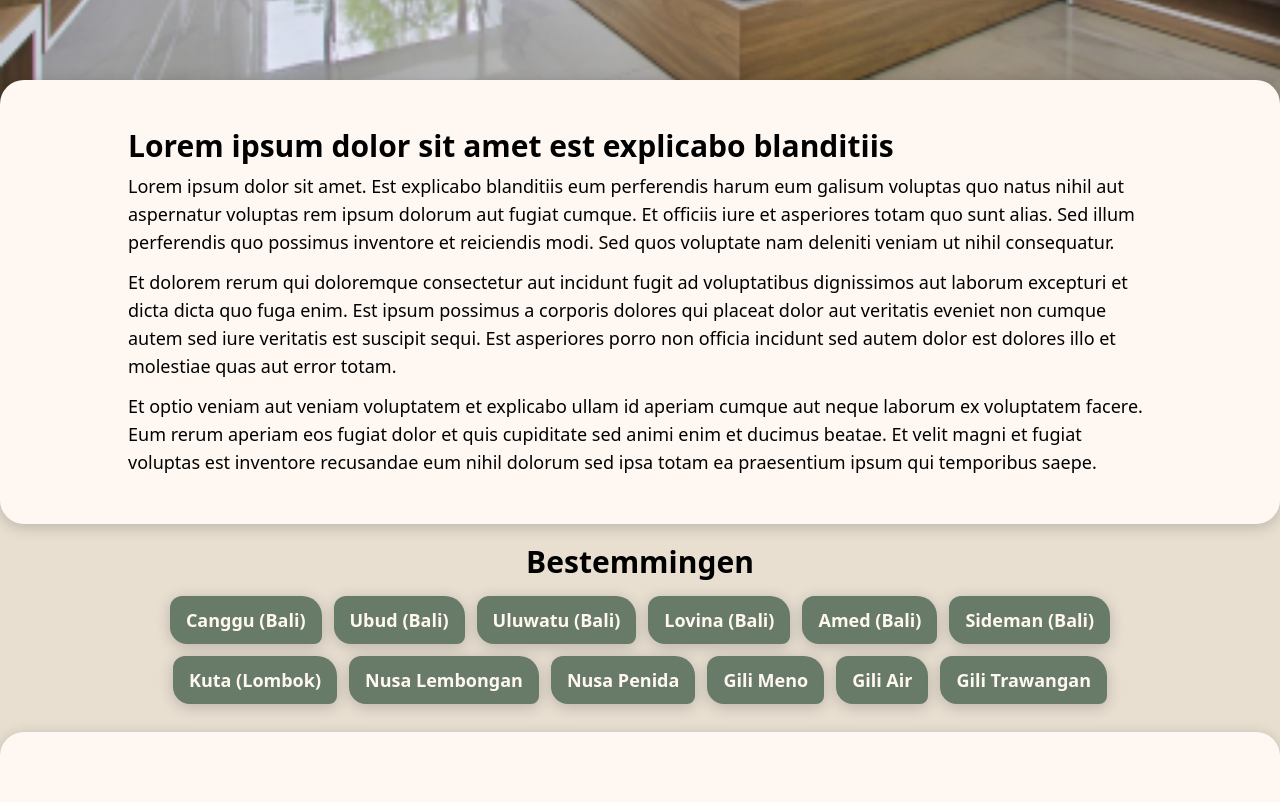
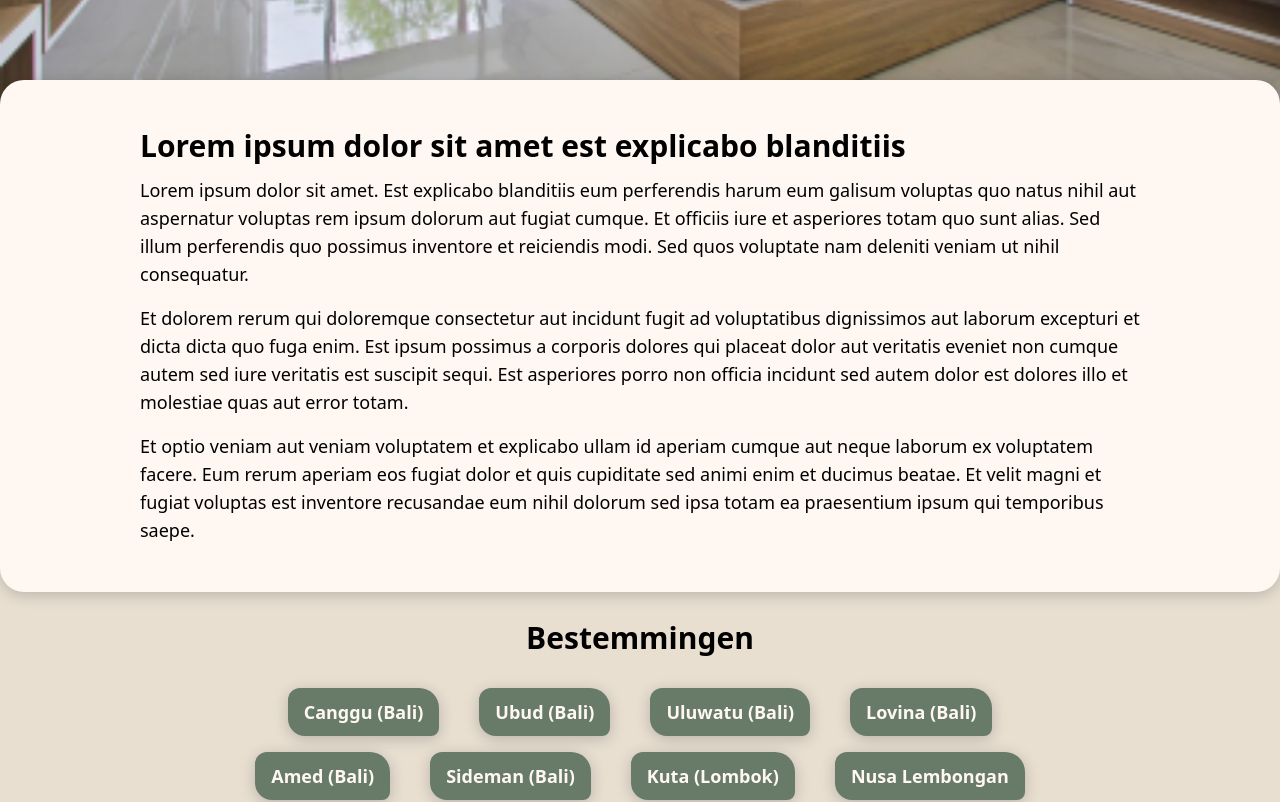
Before and after one commit to dannyfrelink/affiliate-blog, a React (Create React App) app: page /accommodaties in a window 1280 px wide. Shown: the part 640-1442 px from the top of the page. Built offline with nearby package versions, Linux system fonts and the light colour scheme; the HTML template or start-up script is replaced by a standard one.

Commit message:
update: make first two sections on Overview component Accommodations responsive

```diff
--- a/src/components/pages/overview/Overview.tsx
+++ b/src/components/pages/overview/Overview.tsx
@@ -4,12 +4,14 @@ import H2 from "../../typography/H2";
 import Button from "../../general/Button";
 // import { Link } from "react-router-dom";
 import { Link, Element } from "react-scroll";
+import { useAppContext } from "../../../config/AppContext";
 
 interface OverviewProps {
 	children: React.ReactNode[];
 }
 
 const Overview: React.FC<OverviewProps> = ({ children }) => {
+	const { screenSize } = useAppContext();
 	const destinations = [
 		"Canggu (Bali)",
 		"Ubud (Bali)",
@@ -29,18 +31,31 @@ const Overview: React.FC<OverviewProps> = ({ children }) => {
 		<main>
 			<Container>{children[0]}</Container>
 
-			<section className="relative text-center pt-5 pb-7 before:absolute before:inset-x-0 before:-inset-y-6 before:bg-background before:z-[-1]">
+			<section
+				className={`relative text-center before:absolute before:inset-x-0 before:-inset-y-6 before:bg-background before:z-[-1] ${
+					screenSize < 750 ? "pt-5 pb-7" : "pt-7 pb-10"
+				}`}
+			>
 				<H2>Bestemmingen</H2>
 
-				<div className="flex flex-wrap justify-center gap-3 w-[85vw] mx-auto mt-4">
+				<div
+					className={`flex flex-wrap justify-center w-[85vw] max-w-[800px] mx-auto ${
+						screenSize < 750
+							? "mt-4 gap-3"
+							: screenSize < 1250
+							? "max-w-[700px] mt-6 gap-y-4 gap-x-7"
+							: "mt-8 gap-y-4 gap-x-10"
+					}`}
+				>
 					{destinations.map((dest, index) => (
 						<Button key={index} className="!bg-tertair">
 							<Link
 								to={dest.toLowerCase().split(" ").join("-")}
 								smooth={true}
 								duration={500}
-							/>
-							{dest}
+							>
+								{dest}
+							</Link>
 						</Button>
 					))}
 				</div>
--- a/src/pages/Accommodations.tsx
+++ b/src/pages/Accommodations.tsx
@@ -2,12 +2,12 @@ import { useEffect } from "react";
 import { useAppContext } from "../config/AppContext";
 import Header from "../components/header/Header";
 import HeaderImage from "../images/mockup/hotel.png";
-import Container from "../components/general/Container";
 import H2 from "../components/typography/H2";
 import BaseText from "../components/typography/BaseText";
 import Overview from "../components/pages/overview/Overview";
 
 const Accommodations = () => {
+	const { screenSize } = useAppContext();
 	const { setBlogsPageActive } = useAppContext();
 	useEffect(() => {
 		setBlogsPageActive(false);
@@ -23,11 +23,17 @@ const Accommodations = () => {
 			/>
 
 			<Overview>
-				<div>
-					<H2 className="mb-2">
+				<div className="max-w-[1000px] mx-auto">
+					<H2 className={screenSize < 1250 ? "mb-2" : "mb-3"}>
 						Lorem ipsum dolor sit amet est explicabo blanditiis
 					</H2>
-					<div className="[&>*:not(:last-child)]:mb-3">
+					<div
+						className={
+							screenSize < 1250
+								? "[&>*:not(:last-child)]:mb-3"
+								: "[&>*:not(:last-child)]:mb-4"
+						}
+					>
 						<BaseText>
 							Lorem ipsum dolor sit amet. Est explicabo blanditiis
 							eum perferendis harum eum galisum voluptas quo natus
@@ -37,25 +43,35 @@ const Accommodations = () => {
 							inventore et reiciendis modi. Sed quos voluptate nam
 							deleniti veniam ut nihil consequatur.
 						</BaseText>
+						<div
+							className={
+								screenSize < 1250
+									? "[&>*:not(:last-child)]:mb-3"
+									: "[&>*:not(:last-child)]:mb-4"
+							}
+						>
 							<BaseText>
 								Et dolorem rerum qui doloremque consectetur aut
 								incidunt fugit ad voluptatibus dignissimos aut
-							laborum excepturi et dicta dicta quo fuga enim. Est
-							ipsum possimus a corporis dolores qui placeat dolor
-							aut veritatis eveniet non cumque autem sed iure
-							veritatis est suscipit sequi. Est asperiores porro
-							non officia incidunt sed autem dolor est dolores
-							illo et molestiae quas aut error totam.
+								laborum excepturi et dicta dicta quo fuga enim.
+								Est ipsum possimus a corporis dolores qui
+								placeat dolor aut veritatis eveniet non cumque
+								autem sed iure veritatis est suscipit sequi. Est
+								asperiores porro non officia incidunt sed autem
+								dolor est dolores illo et molestiae quas aut
+								error totam.
 							</BaseText>
 							<BaseText>
-							Et optio veniam aut veniam voluptatem et explicabo
-							ullam id aperiam cumque aut neque laborum ex
-							voluptatem facere. Eum rerum aperiam eos fugiat
-							dolor et quis cupiditate sed animi enim et ducimus
-							beatae. Et velit magni et fugiat voluptas est
-							inventore recusandae eum nihil dolorum sed ipsa
-							totam ea praesentium ipsum qui temporibus saepe.
+								Et optio veniam aut veniam voluptatem et
+								explicabo ullam id aperiam cumque aut neque
+								laborum ex voluptatem facere. Eum rerum aperiam
+								eos fugiat dolor et quis cupiditate sed animi
+								enim et ducimus beatae. Et velit magni et fugiat
+								voluptas est inventore recusandae eum nihil
+								dolorum sed ipsa totam ea praesentium ipsum qui
+								temporibus saepe.
 							</BaseText>
+						</div>
 					</div>
 				</div>
 
```
Lines whose indentation alone changed are shown as unchanged.
